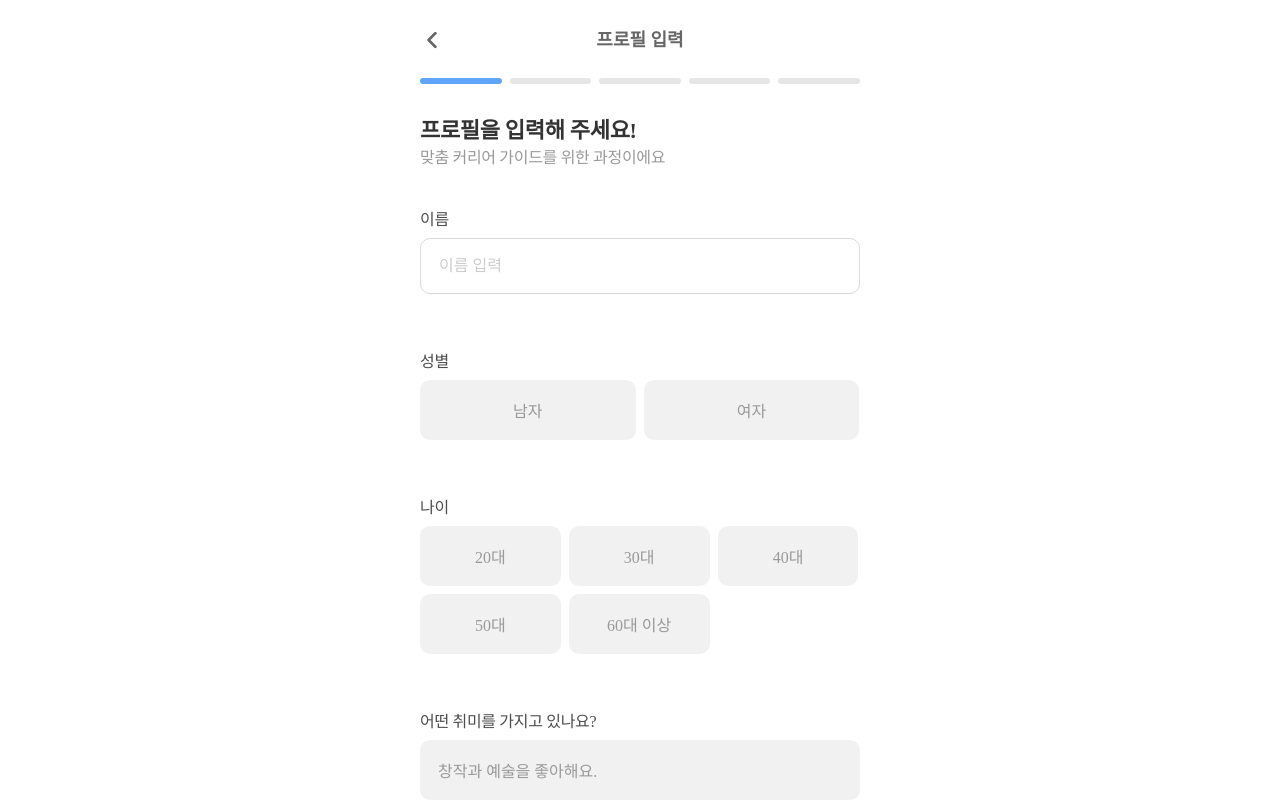
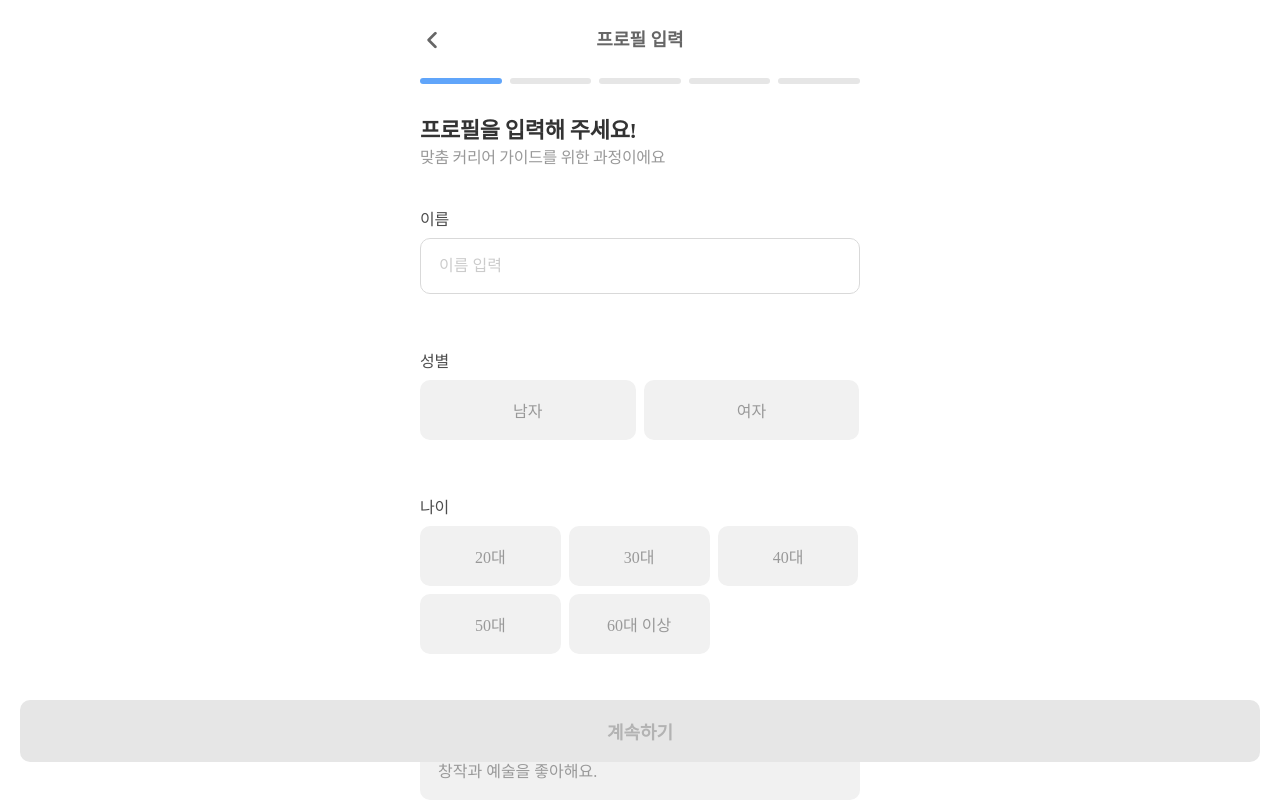
Before and after one commit to hole-in-one-early-bird/recruitime-frontend-react, a React (Create React App) app: page /profile in a window 1280 px wide. Built offline with nearby package versions, Linux system fonts and the light colour scheme; a web font is replaced by a local one.

Commit message:
style:text 수정

```diff
--- a/src/features/aiCareer/education/ui/EducationForm.tsx
+++ b/src/features/aiCareer/education/ui/EducationForm.tsx
@@ -74,7 +74,6 @@ export const EducationForm = () => {
         TypographyVariant={'button03'}
       />
 
-      {isAllFieldsFilled ? (
       <Link to={ROUTES_PATH.experience}>
         <Button
           variant={isAllFieldsFilled ? 'primary' : 'primaryDisabled'}
@@ -84,15 +83,14 @@ export const EducationForm = () => {
             bottom: '38px',
             left: '50%',
             transform: 'translateX(-50%)',
+            pointerEvents: isAllFieldsFilled ? 'auto' : 'none',
+            maxWidth: 'calc(100% - 40px)',
           }}
           TypographyVariant={'button01'}
         >
           계속하기
         </Button>
       </Link>
-      ) : (
-        '계속하기'
-      )}
 
       <Modal
         label='학력선택'
--- a/src/features/aiCareer/experience/ui/ExperienceForm.tsx
+++ b/src/features/aiCareer/experience/ui/ExperienceForm.tsx
@@ -101,6 +101,7 @@ export const ExperienceForm = () => {
           ))}
         </ListBox>
       )}
+
       <Link to={ROUTES_PATH.keyword}>
         <StyledButton
           variant={'primary'}
@@ -109,6 +110,7 @@ export const ExperienceForm = () => {
             bottom: '38px',
             left: '50%',
             transform: 'translateX(-50%)',
+            maxWidth: 'calc(100% - 40px)',
           }}
           TypographyVariant={'button01'}
         >
--- a/src/features/aiCareer/keyword/ui/KeywordForm.tsx
+++ b/src/features/aiCareer/keyword/ui/KeywordForm.tsx
@@ -98,7 +98,7 @@ export const KeywordForm = () => {
           ))}
         </div>
       </KeywordsContainer>
-
+      <Link to={ROUTES_PATH.loading}>
         <Button
           variant={isAllFieldsFilled ? 'primary' : 'primaryDisabled'}
           disabled={!isAllFieldsFilled}
@@ -107,15 +107,14 @@ export const KeywordForm = () => {
             bottom: '38px',
             left: '50%',
             transform: 'translateX(-50%)',
+            pointerEvents: isAllFieldsFilled ? 'auto' : 'none',
+            maxWidth: 'calc(100% - 40px)',
           }}
           TypographyVariant={'button01'}
         >
-        {isAllFieldsFilled ? (
-          <Link to={ROUTES_PATH.loading}>AI 맞춤 커리어 보러가기</Link>
-        ) : (
-          'AI 맞춤 커리어 보러가기'
-        )}
+          AI 맞춤 커리어 보러가기
         </Button>
+      </Link>
     </KeywordsWrapper>
   );
 };
--- a/src/features/aiCareer/profile/ui/ProfileForm.tsx
+++ b/src/features/aiCareer/profile/ui/ProfileForm.tsx
@@ -83,8 +83,6 @@ export const ProfileForm = () => {
         width='100%'
         TypographyVariant={'base'}
       />
-
-      {isAllFieldsFilled ? (
       <Link to={ROUTES_PATH.track}>
         <Button
           variant={isAllFieldsFilled ? 'primary' : 'primaryDisabled'}
@@ -94,15 +92,14 @@ export const ProfileForm = () => {
             bottom: '38px',
             left: '50%',
             transform: 'translateX(-50%)',
+            pointerEvents: isAllFieldsFilled ? 'auto' : 'none',
+            maxWidth: 'calc(100% - 40px)',
           }}
-            TypographyVariant='button01'
+          TypographyVariant={'button01'}
         >
           계속하기
         </Button>
       </Link>
-      ) : (
-        '계속하기'
-      )}
     </ProfileWrapper>
   );
 };
--- a/src/features/aiCareer/track/ui/Track.tsx
+++ b/src/features/aiCareer/track/ui/Track.tsx
@@ -47,8 +47,6 @@ export const TrackForm = () => {
           </StyledButton>
         ))}
       </InterestsContainer>
-
-      {selectedInterests.length > 0 ? (
       <Link to={ROUTES_PATH.education}>
         <Button
           variant={selectedInterests.length > 0 ? 'primary' : 'primaryDisabled'}
@@ -59,15 +57,14 @@ export const TrackForm = () => {
             left: '50%',
             transform: 'translateX(-50%)',
             fontWeight: selectedInterests ? '500' : '400',
+            pointerEvents: selectedInterests ? 'auto' : 'none',
+            maxWidth: 'calc(100% - 40px)',
           }}
           TypographyVariant={'button01'}
         >
-            계속하기{' '}
+          계속하기
         </Button>
       </Link>
-      ) : (
-        '계속하기'
-      )}
     </TrackWrapper>
   );
 };
--- a/src/shared/ui/select/SelectButton.tsx
+++ b/src/shared/ui/select/SelectButton.tsx
@@ -66,13 +66,21 @@ const SelectButtonBox = styled.div`
   display: flex;
   flex-wrap: wrap;
   gap: 8px;
+  * {
+    @media screen and (max-width: 360px) {
+      padding: 10px 7px;
+    }
+  }
+  @media screen and (max-width: 440px) {
+    gap: 3px;
+  }
 `;
 
 const StyledButton = styled(Button)<{ selected: boolean; width?: string }>`
   padding: 18px;
   border-radius: 10px;
   cursor: pointer;
-  flex: ${({ width }) => `0 0 ${width}%`}; // width를 백분율로 설정합니다.
+
   text-align: center;
   margin-bottom: 8px; // 줄 바꿈 후의 버튼과의 간격을 위해 추가합니다.
 `;
```
Lines whose indentation alone changed are shown as unchanged.
